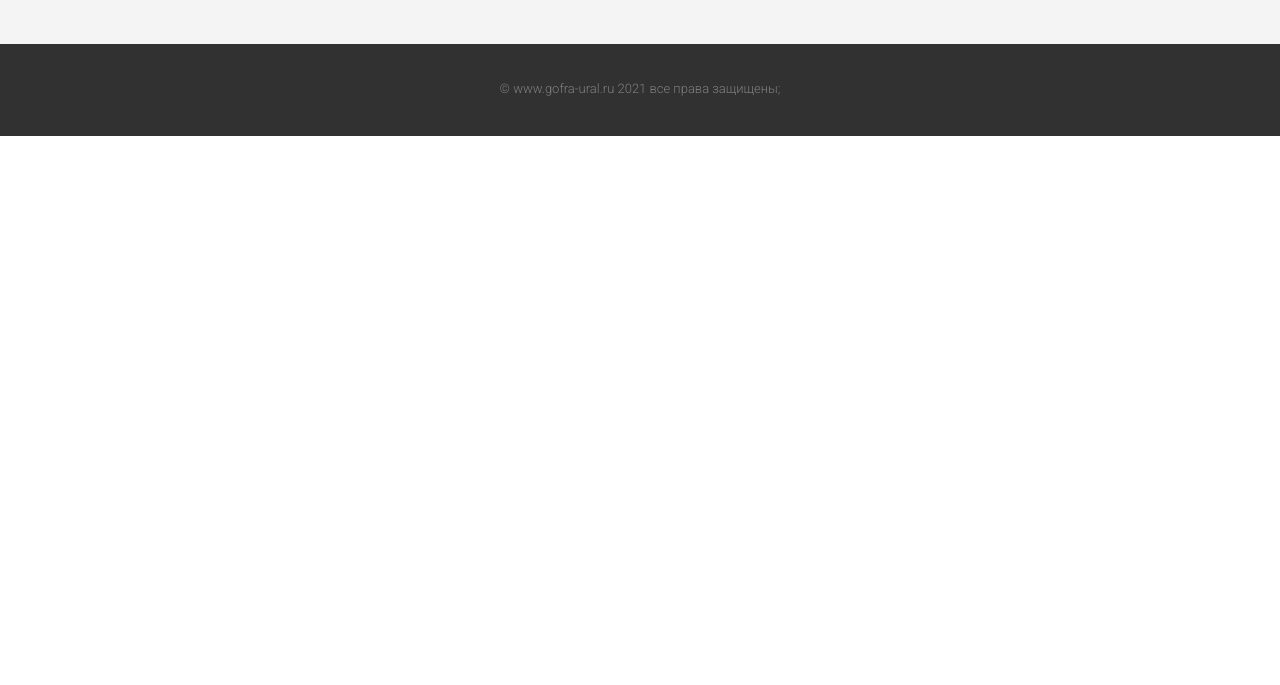
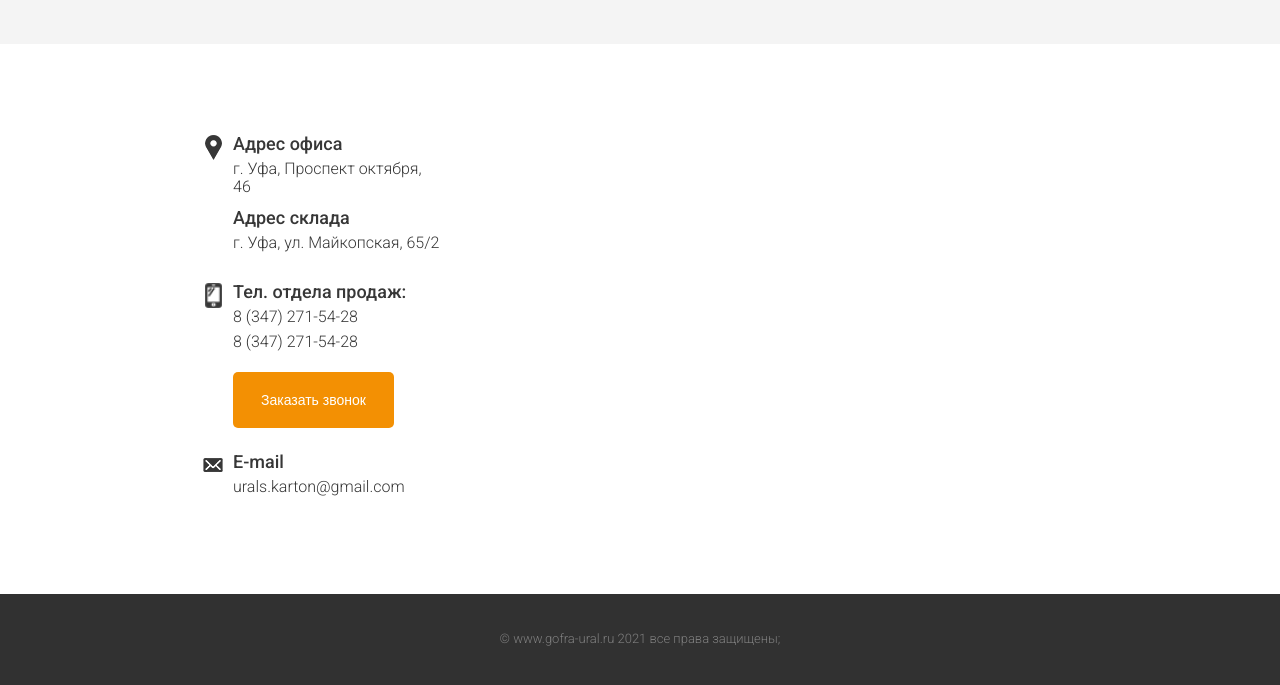
Before and after one commit to medjidovNariman/kind-cardboard, a plain HTML site: page index.html in a window 1280 px wide. Shown: the part 4610-5295 px from the top of the page. Before the commit the page ends 4746 px from the top, so only its background shows below. Drawn offline with nearby package versions, Linux system fonts and the light colour scheme.

Commit message:
created: section map

```diff
--- a/index.html
+++ b/index.html
@@ -373,6 +373,34 @@
     </div>
   </section>
 
+  <section class="map" data-scroll-index='8' >
+      <iframe class="map__map" src="https://yandex.ru/map-widget/v1/?um=constructor%3A6f1d812097bf70c72f0dff776a822c1c6d35b900792a0e9063ebd87578269004&amp;source=constructor"  frameborder="0"></iframe>
+      <div class="container">
+        <div class="map__box">
+
+          <div class="map__wrap-address">
+            <h3 class="map__title">Адрес офиса</h3>
+            <div class="map__info">г. Уфа, Проспект октября, 46</div>
+            <h3 class="map__title">Адрес склада</h3>
+            <div class="map__info">г. Уфа, ул. Майкопская, 65/2</div>
+          </div>
+
+          <div class="map__wrap-phone">
+            <h3 class="map__title">Тел. отдела продаж:</h3>
+            <div class="map__info">8 (347) 271-54-28</div>
+            <div class="map__info">8 (347) 271-54-28</div>
+            <button class="button map__btn">Заказать звонок</button>
+          </div>
+
+          <div class="map__wrap-email">
+            <h3 class="map__title">E-mail</h3>
+            <div class="map__info">urals.karton@gmail.com</div>
+          </div>
+
+        </div>
+      </div>
+  </section>
+
   <footer class="footer">
     <div class="container">
       <a href="#" class="copyright">© www.gofra-ural.ru 2021 все права защищены;</a>
--- a/js/main.js
+++ b/js/main.js
@@ -38,6 +38,9 @@ $(function(){
 
   //mask input modal
   $("#modal-phone").mask("+7 (999) 999-99-99");
+  $(".promo__input-text").mask("+7 (999) 999-99-99");
+  $(".spec-offer__input").mask("+7 (999) 999-99-99");
+
 
   //modal
   $('.contacts__btn').on('click', function(){
@@ -45,6 +48,11 @@ $(function(){
   });
   $('.popup__close').on('click', function(){
     $('.overlay').hide();
+  });
+
+  //modal map
+  $('.map__btn').on('click', function(){
+    $('.overlay').show();
   });
 
 
--- /dev/null
+++ b/sass/blocks/_map.sass
@@ -0,0 +1,77 @@
+.map
+  position: relative
+  height: 550px
+  &__map
+    position: absolute
+    width: 100%
+    height: 100%
+  & .container
+    display: flex
+    align-items: center
+    position: relative
+    height: 100%
+  &__box
+    padding: 33px 40px 40px 33px
+    background-color: #fff
+    z-index: 2
+    width: 313px
+  &__wrap-address
+    padding-left: 30px
+    position: relative
+    margin-bottom: 31px
+    &::before
+      content: ''
+      position: absolute
+      left: 0
+      vertical-align: bottom
+      background: url('../icons/icon_address.png') center no-repeat
+      background-size: contain
+      width: 20px
+      height: 25px
+    & > .map__info
+      margin-bottom: 13px
+  &__wrap-phone
+    padding-left: 30px
+    margin-bottom: 25px
+    position: relative
+    &::before
+      content: ''
+      position: absolute
+      left: 0
+      vertical-align: bottom
+      background: url('../icons/icon_phone.png') center no-repeat
+      background-size: contain
+      width: 20px
+      height: 25px
+    & > .map__info
+      margin-bottom: 7px
+  &__wrap-email
+    padding-left: 30px
+    position: relative
+    &::before
+      content: ''
+      position: absolute
+      left: 0
+      vertical-align: bottom
+      background: url('../icons/icon_email.png') center no-repeat
+      background-size: contain
+      width: 20px
+      height: 25px
+  &__title
+    display: inline-block
+    font-size: 18px
+    line-height: 18px
+    font-weight: 500
+    color: #373737
+    margin-bottom: 7px
+  &__info
+    font-size: 16px
+    font-weight: 300
+    line-height: 18px
+    color: #373737
+  &__btn
+    padding: 17px 28px
+    font-size: 14px
+    line-height: 22px
+    font-weight: 500
+    margin-top: 14px
--- a/sass/blocks/_modal.sass
+++ b/sass/blocks/_modal.sass
@@ -3,7 +3,7 @@
   justify-content: center
   align-items: center
   position: fixed
-  z-index: 3
+  z-index: 99999
   top: 0
   left: 0
   width: 100%
@@ -17,6 +17,7 @@
     width: 752px
     transform: translateX(-50%)
     background-color: #fff
+
     &__close
       font-family: 'Roboto', sans-serif
       position: absolute
--- a/sass/main.sass
+++ b/sass/main.sass
@@ -10,8 +10,6 @@ body
   max-width: 960px
   margin: 0 auto
   padding: 0 10px
-
-
 
 @import "var"
 
@@ -46,5 +44,6 @@ body
 @import "blocks/production"
 @import "blocks/our-clients"
 @import "blocks/reviews"
+@import "blocks/map"
 @import "blocks/footer"
 @import "blocks/modal"
```
Also changed, not shown: css/main.css, icons/icon_address.png (added), icons/icon_email.png (added), icons/icon_phone.png (added), 1 other file.
